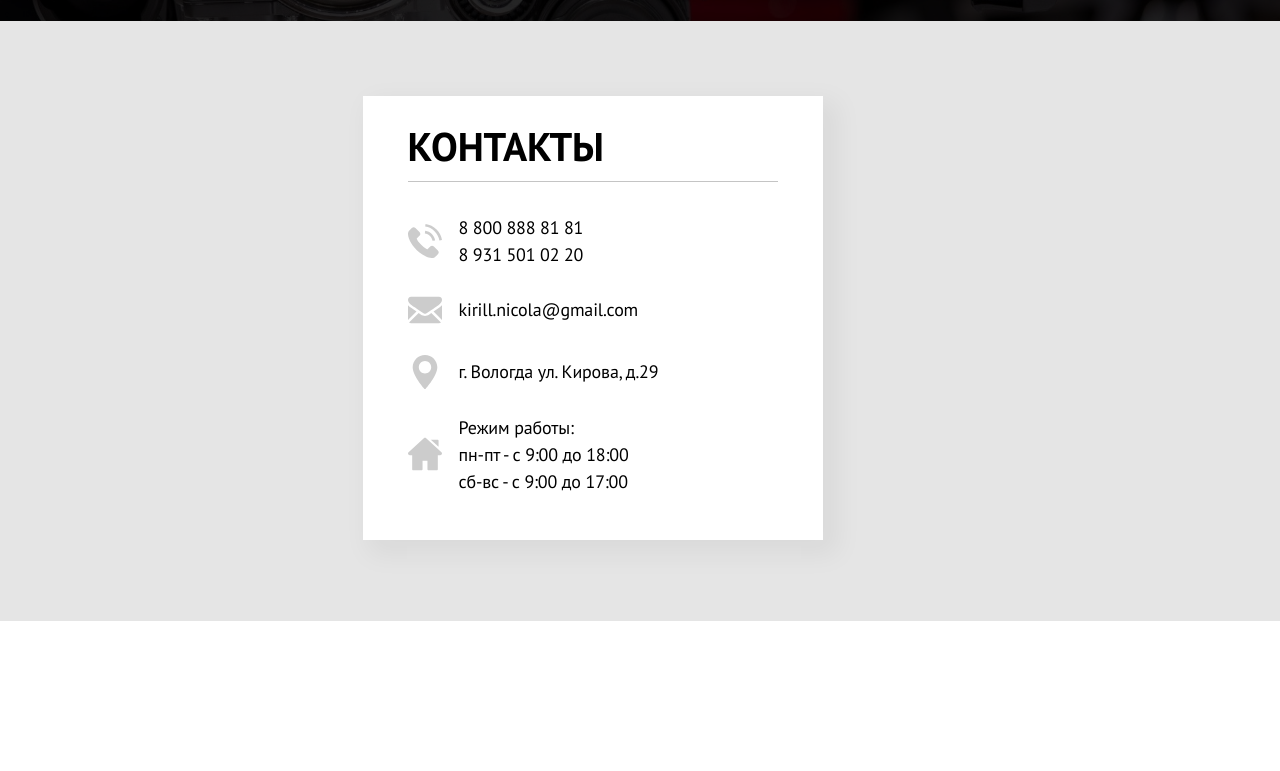
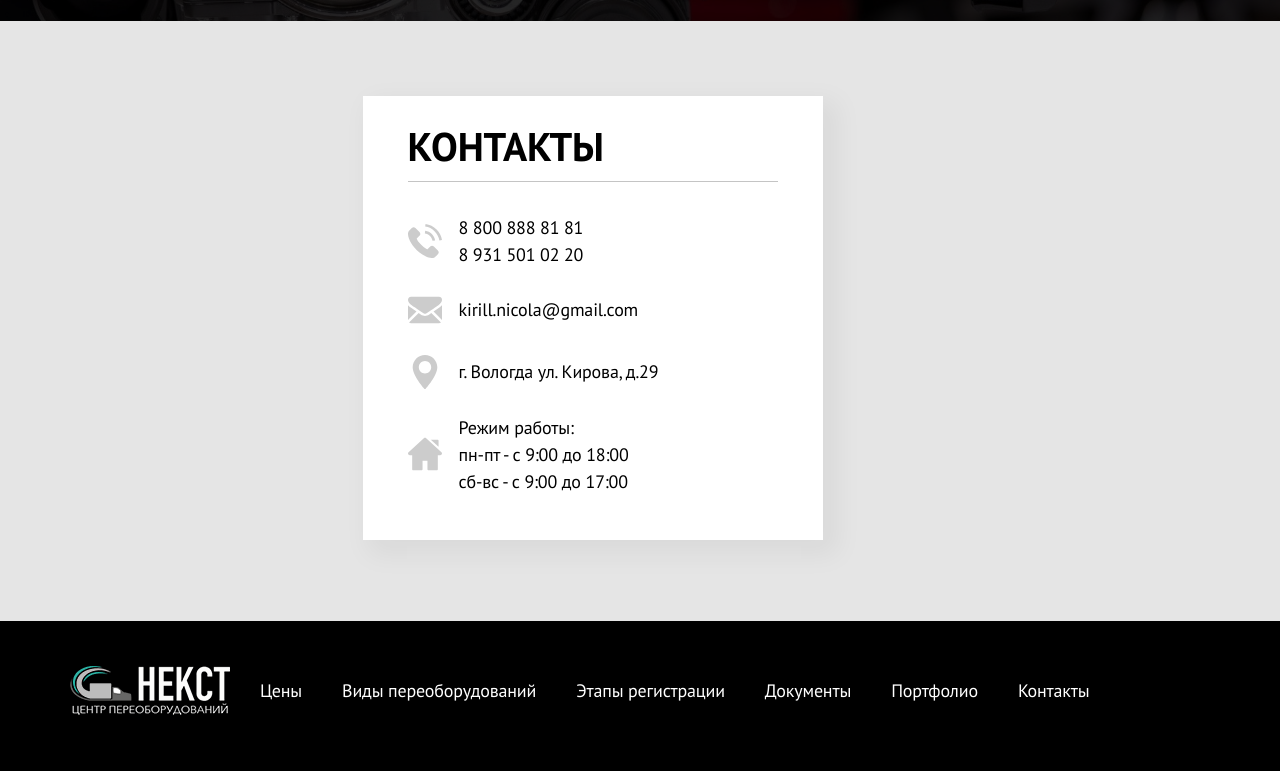
Before and after one commit to AlexKobiliansky/next_v2, a website: page app/index.html in a window 1280 px wide. Shown: the part 5671-6442 px from the top of the page. Before the commit the page ends 6292 px from the top, so only its background shows below. Drawn offline with Linux system fonts and the light colour scheme.

Commit message:
footer complete

```diff
--- a/app/index.html
+++ b/app/index.html
@@ -885,6 +885,34 @@
 					</div>
 	</div>
 	<!-- ======= SECTION CONTACTS END ======= -->
+
+	<!-- ======= FOOTER START ======= -->
+	<footer class="main-foot">
+		<div class="container">
+			<div class="foot-line">
+				<a href="/" class="foot-logo">
+					<img src="img/logo-light-1.png" alt="alt" class="img-responsive">
+				</a>
+				<nav class="foot-mnu">
+					<ul>
+						<li><a href="#0">Цены</a></li>
+						<li><a href="#0">Виды переоборудований</a></li>
+						<li><a href="#0">Этапы регистрации</a></li>
+						<li><a href="#0">Документы</a></li>
+						<li><a href="#0">Портфолио</a></li>
+						<li><a href="#0">Контакты</a></li>
+					</ul>
+				</nav>
+
+				<button class="hamburger hamburger--spin mmenu-btn" type="button" id="mmenu-btn-1">
+							<span class="hamburger-box">
+								<span class="hamburger-inner"></span>
+							</span>
+				</button>
+			</div>
+		</div>
+	</footer>
+	<!-- ======= FOOTER END ======= -->
 </div>
 
 
--- a/app/sass/base/_media.sass
+++ b/app/sass/base/_media.sass
@@ -5,6 +5,15 @@
 
 // ≥1200px
 +media-breakpoint-down(lg)
+
+  .main-foot
+    padding: 40px 0
+
+  .foot-mnu
+    a
+      font-size: 16px
+      margin-right: 25px
+
   .top-logo
     margin-left: 0
 
@@ -129,6 +138,13 @@
 
 // ≥768px
 +media-breakpoint-down(sm)
+
+  .main-foot
+    .hamburger
+      display: block
+
+  .foot-mnu
+    display: none
 
   .count-spec
     display: none
--- a/app/sass/layout/_footer.sass
+++ b/app/sass/layout/_footer.sass
@@ -0,0 +1,33 @@
+.main-foot
+  background-color: #000
+  color: #fff
+  padding: 45px 0 55px
+  .hamburger
+    display: none
+  .hamburger-inner, .hamburger-inner:after, .hamburger-inner:before
+    background-color: #fff
+
+.foot-line
+  display: flex
+  justify-content: space-between
+  align-items: center
+
+.foot-logo
+  width: 160px
+  display: inline-block
+
+.foot-mnu
+  width: calc(100% - 190px)
+  font-size: 0
+  li
+    display: inline-block
+  a
+    display: inline-block
+    font-size: 18px
+    margin-right: 40px
+    color: #fff
+    &:hover
+      color: $accent-green
+  li:last-child
+    a
+      margin-right: 0
```
Also changed, not shown: app/css/main.min.css, app/img/logo-light-1.png (added).
